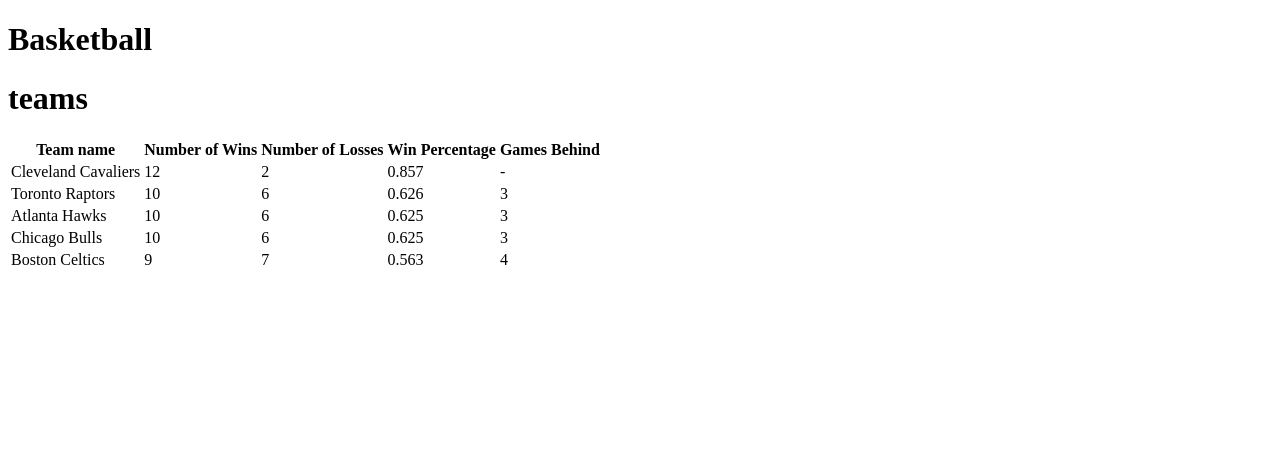
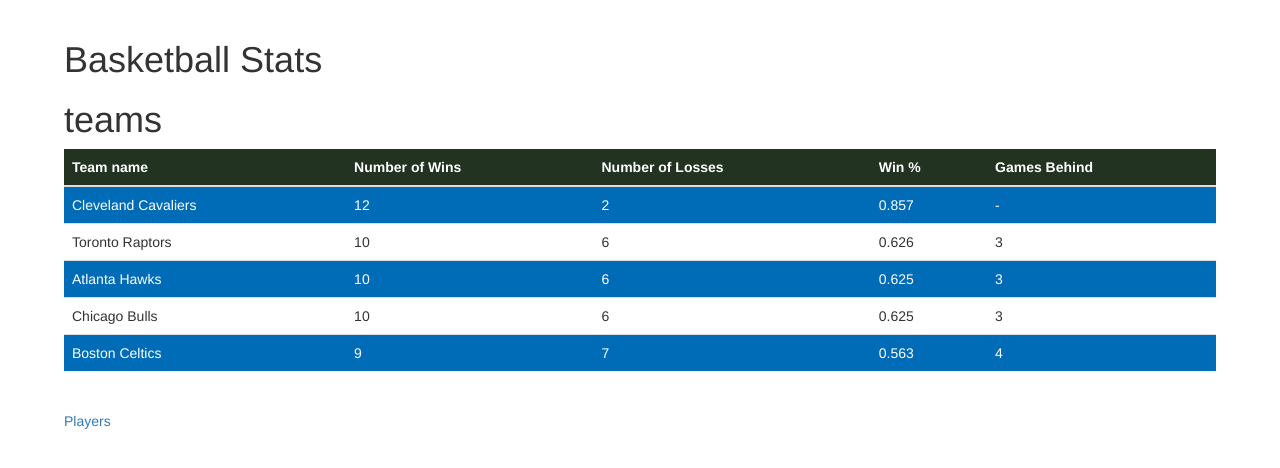
Before and after one commit to Tauqeer1/basketball-stats, an Angular app: page /teams in a window 1280 px wide. Shown: the top 468 px of the page. Built offline with nearby package versions, Linux system fonts and the light colour scheme.

Commit message:
Add: bootstrap style added in component

```diff
--- a/package.json
+++ b/package.json
@@ -20,6 +20,7 @@
     "@angular/platform-browser": "^4.0.0",
     "@angular/platform-browser-dynamic": "^4.0.0",
     "@angular/router": "^4.0.0",
+    "bootstrap": "^3.3.7",
     "core-js": "^2.4.1",
     "rxjs": "^5.1.0",
     "zone.js": "^0.8.4"
--- a/src/app/app.component.html
+++ b/src/app/app.component.html
@@ -1,4 +1,2 @@
-<h1>
-  {{title}}
-</h1>
+<h1>{{title}}</h1>
 <router-outlet></router-outlet>
--- a/src/app/app.component.ts
+++ b/src/app/app.component.ts
@@ -6,5 +6,5 @@
   styleUrls: ['./app.component.css']
 })
 export class AppComponent {
-  title = 'Basketball';
+  title = 'Basketball Stats';
 }
--- a/src/app/players/player-list/player-list.component.css
+++ b/src/app/players/player-list/player-list.component.css
@@ -0,0 +1,19 @@
+.table-striped tr {
+    color: #fff;
+}
+.table-striped thead tr {
+    background-color: #232;
+}
+.table-striped tbody tr:nth-of-type(odd) {
+    background-color: #94163f;
+}
+.table-striped tbody tr:nth-of-type(odd):hover {
+    background-color: #af163f;
+}
+.table-striped tbody tr:nth-of-type(even) {
+    background-color: #FFCa5b;
+    color: #232;
+}
+.table-striped tbody tr:nth-of-type(even):hover {
+    background-color: #ffdc5b;
+}
--- a/src/app/players/player-list/player-list.component.html
+++ b/src/app/players/player-list/player-list.component.html
@@ -1,6 +1,7 @@
 <h2>{{title}}</h2>
 
-<table>
+<table class="table table-striped table-hover">
+    <thead>
         <tr>
             <th>First Name</th>
             <th>Last Name</th>
@@ -8,6 +9,8 @@
             <th>Height</th>
             <th>Weight (lbs)</th>
         </tr>
+    </thead>
+    <tbody>
         <tr *ngFor="let player of listOfPlayers">
             <td>{{player.firstName}}</td>
             <td>{{player.lastName}}</td>
@@ -15,4 +18,9 @@
             <td>{{player.height}}</td>
             <td>{{player.weight}}</td>
         </tr>
+    </tbody>
 </table>
+<br/>
+<p>
+    <a routerLink="/teams">Teams</a>
+</p>
--- a/src/app/teams/team-list/team-list.component.css
+++ b/src/app/teams/team-list/team-list.component.css
@@ -0,0 +1,12 @@
+
+.table-striped thead tr {
+    background-color: #232;
+    color: #fff;
+}
+.table-striped tbody tr:nth-of-type(odd) {
+    background-color: #006bb6;
+    color: #fff;
+}
+.table-striped tbody tr:nth-of-type(odd):hover {
+    background-color: #0069aa;
+}
--- a/src/app/teams/team-list/team-list.component.html
+++ b/src/app/teams/team-list/team-list.component.html
@@ -1,13 +1,16 @@
 <h1>{{title}}</h1>
 
-<table>
+<table class="table table-striped table-hover">
+    <thead>
         <tr>
             <th>Team name</th>
             <th>Number of Wins</th>
             <th>Number of Losses</th>
-        <th>Win Percentage</th>
+            <th>Win %</th>
             <th>Games Behind</th>
         </tr>
+    </thead>
+    <tbody>
         <tr *ngFor="let team of listOfTeams">
             <td>{{team.teamName}}</td>
             <td>{{team.numberOfWins}}</td>
@@ -15,4 +18,9 @@
             <td>{{team.winPercentage}}</td>
             <td>{{team.gamesBehind}}</td>
         </tr>
+    </tbody>
 </table>
+<br/>
+<p>
+    <a routerLink="/players">Players</a>
+</p>
--- a/src/index.html
+++ b/src/index.html
@@ -1,14 +1,19 @@
 <!doctype html>
 <html>
+
 <head>
   <meta charset="utf-8">
-  <title>BasketballStats</title>
+  <title>Basketball Stats</title>
   <base href="/">
 
   <meta name="viewport" content="width=device-width, initial-scale=1">
   <link rel="icon" type="image/x-icon" href="favicon.ico">
 </head>
+
 <body>
-  <app-root>Loading...</app-root>
+  <app-root class="fa fa-spinner fa-spin fa-5x fa-fw">
+    Loading...
+  </app-root>
 </body>
+
 </html>
--- a/src/styles.css
+++ b/src/styles.css
@@ -1 +1,6 @@
 /* You can add global styles to this file, and also import other style files */
+body {
+    padding: 20px 0;
+    margin: 0 auto !important;
+    max-width: 90%;
+}
```
Also changed, not shown: .angular-cli.json. Lines whose indentation alone changed are shown as unchanged.
